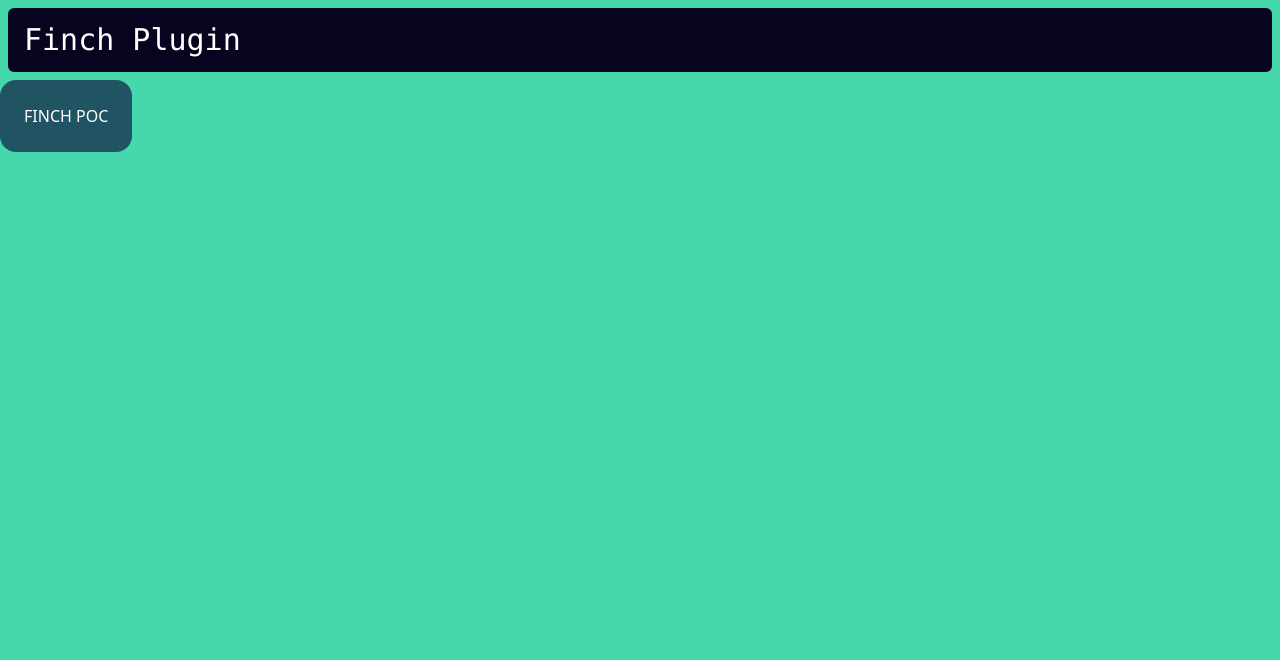
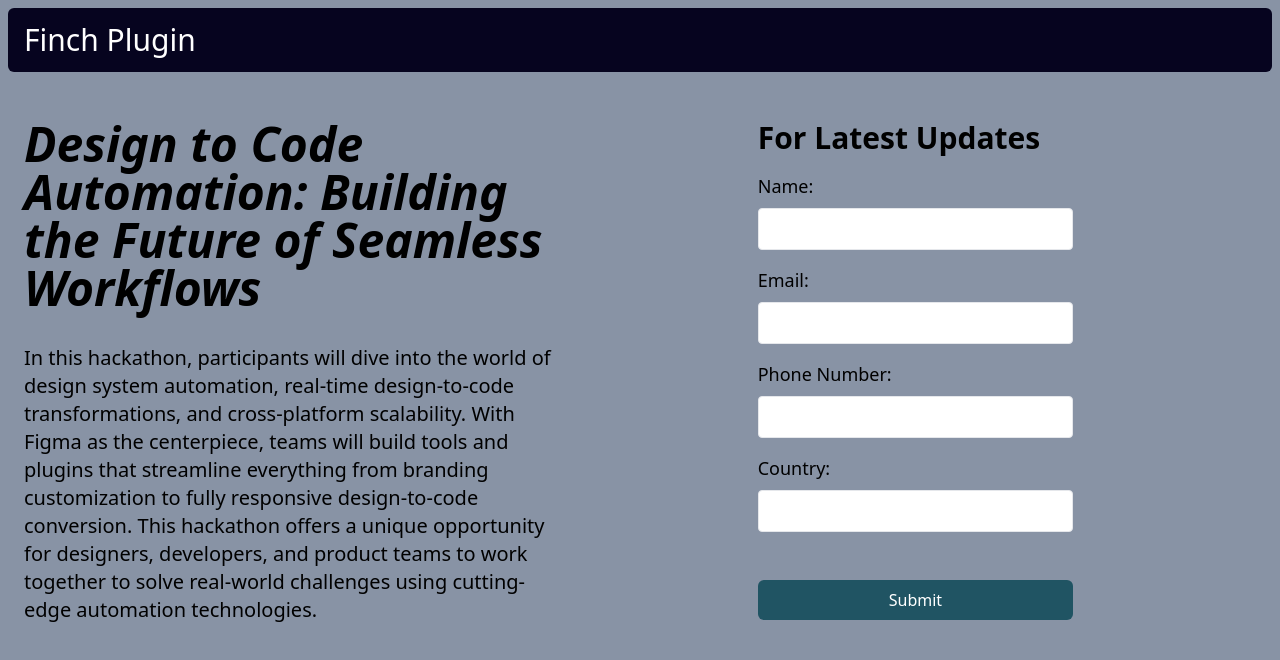
Before and after one commit to ashutoshzxc01ofc/test-repo, a React (Vite) app: page / in a window 1280 px wide. Shown: the top 660 px of the page. Built offline with nearby package versions, Linux system fonts and the light colour scheme.

Commit message:
latest changes

```diff
--- a/src/App.tsx
+++ b/src/App.tsx
@@ -6,31 +6,95 @@ function App() {
   const [hover, setHover] = useState(false);
   return (
     <div
-      className="app-layout"
+      className="app-layout px-2"
       style={{
-        backgroundColor: "var(--colors-primary-1)",
+        backgroundColor: "var(--colors-blues-blue-200)",
       }}
     >
       <div
-        className="m-2 h-16 flex items-center rounded-md"
+        className="mt-2 h-16 flex justify-between items-center rounded-md px-4"
         style={{
           backgroundColor: "var(--colors-primary-2)",
         }}
       >
-        <div className="text-white font-normal font-mono text-3xl ml-4">
-          Finch Plugin
-        </div>
+        <div className="text-white font-medium text-3xl ">Finch Plugin</div>
       </div>
       <div
         style={{
-          backgroundColor: "var(--colors-primary-1)",
+          backgroundColor: "var(--colors-blues-blue-200)",
         }}
-        className="h-full"
+        className="h-full flex"
       >
+        <div className="mt-12 w-1/2 ml-4">
+          <div className="text-5xl  font-bold italic ">
+            Design to Code Automation: Building the Future of Seamless Workflows
+          </div>
+          <div className="text-xl mt-8 font-normal ">
+            In this hackathon, participants will dive into the world of design
+            system automation, real-time design-to-code transformations, and
+            cross-platform scalability. With Figma as the centerpiece, teams
+            will build tools and plugins that streamline everything from
+            branding customization to fully responsive design-to-code
+            conversion. This hackathon offers a unique opportunity for
+            designers, developers, and product teams to work together to solve
+            real-world challenges using cutting-edge automation technologies.
+          </div>
+        </div>
+        <div className="mt-12  flex justify-center  w-8/12">
+          <form className=" space-y-4  px-20 w-2/3 ">
+            <div className="text-3xl font-semibold">For Latest Updates</div>
+
+            <div>
+              <div className="mb-2 text-lg"> Name:</div>
+              <label>
+                <input
+                  type="text"
+                  name="name"
+                  required
+                  className="border w-full rounded p-2"
+                />
+              </label>
+            </div>
+            <div>
+              <div className="mb-2 text-lg"> Email:</div>
+              <label>
+                <input
+                  type="email"
+                  name="email"
+                  required
+                  className="border w-full rounded p-2"
+                />
+              </label>
+            </div>
+            <div>
+              <div className="mb-2 text-lg"> Phone Number:</div>
+              <label>
+                <input
+                  type="tel"
+                  name="phone"
+                  required
+                  className="border rounded p-2 w-full"
+                />
+              </label>
+            </div>
+            <div>
+              <div className="mb-2 text-lg">Country:</div>
+              <label>
+                <input
+                  type="text"
+                  name="country"
+                  required
+                  className="border rounded p-2 w-full"
+                />
+              </label>
+            </div>
+            <div>
               <button
+                type="submit"
+                className="font-medium mt-8 w-full"
                 style={{
-            borderRadius: "var(--corner-radius-xxl)",
-            padding: "var(--spacing-xl)",
+                  borderRadius: "var(--corner-radius-medium)",
+                  padding: "var(--spacing-small)",
                   color: "var(--button-text)",
                   backgroundColor: hover
                     ? "var(--interactive-hover)"
@@ -39,8 +103,11 @@ function App() {
                 onMouseEnter={() => setHover(true)}
                 onMouseLeave={() => setHover(false)}
               >
-          FINCH POC
+                Submit
               </button>
+            </div>
+          </form>
+        </div>
       </div>
     </div>
   );
```
Also changed, not shown: 2 other files (tests, documents, lock files or other folders). Lines whose indentation alone changed are shown as unchanged.
